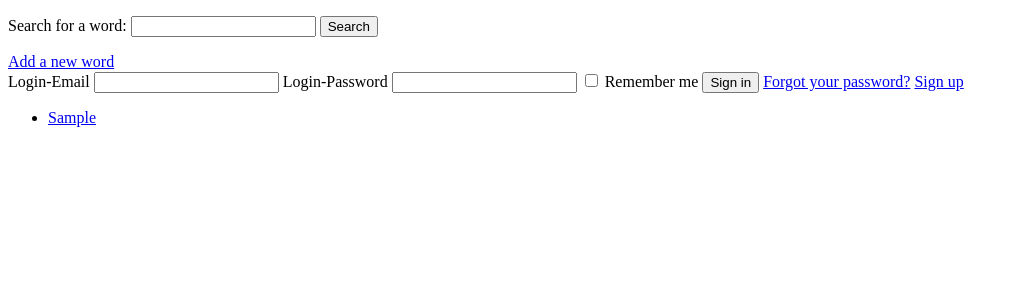
After one commit to MarcvanMelle/flylikeag9, a Rails app: page /search in a window 1280 px wide. The commit adds this page. Shown: the top 300 px of the page, without its empty margins (0-1018 px from the left). Run offline with Rails 7, Linux system fonts and the light colour scheme; tables that the repository leaves empty hold one stand-in row (values such as "Sample post"); style sheets or scripts are compiled from the project's sources; parts of the project's set-up code (start-up, migrations or seed data) failed here and were passed over; some libraries are stand-ins or nearby versions.

Commit message:
Implemented and tested user search function

```diff
--- /dev/null
+++ b/app/controllers/search_controller.rb
@@ -0,0 +1,13 @@
+class SearchController < ApplicationController
+  def index
+    @word_results = Word.where("word LIKE (?)", "%#{params[:search]}%")
+    if @word_results.empty?
+      flash[:error] = "Word could not be found"
+      redirect_to words_path
+    end
+    if params[:search] == ""
+      flash[:error] = "You must enter something"
+      redirect_to words_path
+    end
+  end
+end
--- a/app/controllers/words_controller.rb
+++ b/app/controllers/words_controller.rb
@@ -54,6 +54,11 @@ class WordsController < ApplicationController
     end
   end
 
+  def search
+    binding.pry
+    @searched_words = Word.search(params[:search])
+  end
+
   def destroy
     if authorized_party
       if @word.delete
--- a/app/views/layouts/application.html.erb
+++ b/app/views/layouts/application.html.erb
@@ -9,6 +9,13 @@
   </head>
 
   <body>
+    <%= form_tag search_index_path, method: 'get' do %>
+      <p>
+        Search for a word:
+        <%= text_field_tag :search, params[:search] %>
+        <%= submit_tag "Search", name: nil %>
+      </p>
+    <% end %>
     <%= link_to "Add a new word", new_word_path %>
     <% if current_user %>
       <h4>Signed in as <%= current_user.username %></h4>
--- /dev/null
+++ b/app/views/search/index.html.erb
@@ -0,0 +1,5 @@
+<ul>
+<% @word_results.each do |word| %>
+  <li><%= link_to word.word, word_path(word) %></li>
+<% end %>
+</ul>
--- a/app/views/words/index.html.erb
+++ b/app/views/words/index.html.erb
@@ -1,3 +1,6 @@
+<% if flash[:error] %>
+  <%= flash[:error] %>
+<% end %>
 <div id="word_list">
   <% @words.each do |word| %>
     <li>Word:<%= link_to word.word, word_path(word.id) %></li>
--- a/config/routes.rb
+++ b/config/routes.rb
@@ -9,4 +9,5 @@ Rails.application.routes.draw do
       delete :remove_avatar
     end
   end
+  resources :search, only: [:index]
 end
```
Also changed, not shown: spec/features/22_user_function_spec.rb (added, +52 -0 lines).
